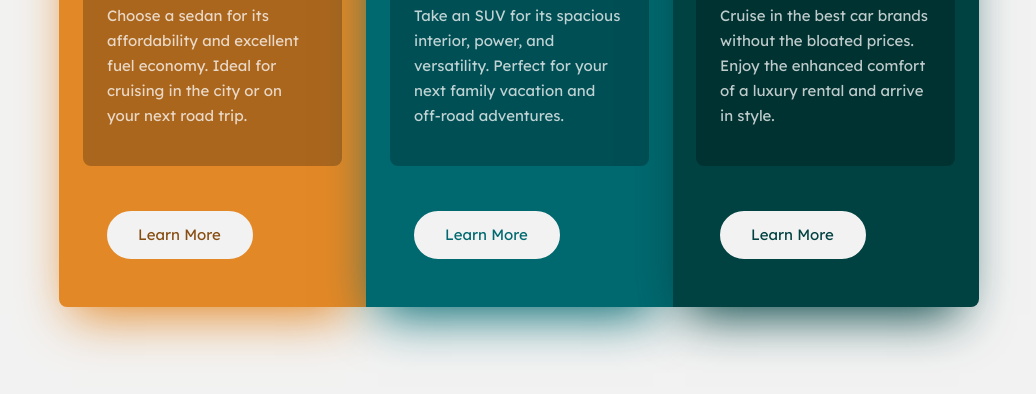
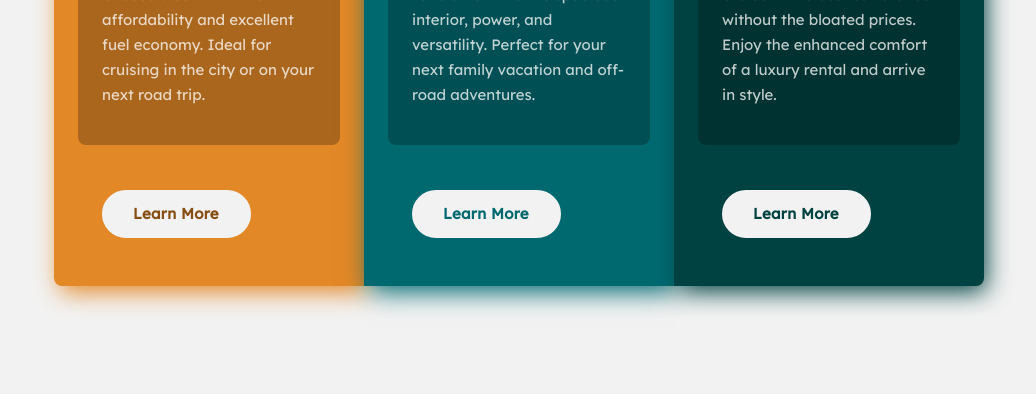
Before and after one commit to haquanq-frontendmentor/3-column-preview-card-component, a website: page app/index.html in a window 1280 px wide. Shown: the part 364-758 px from the top of the page, without its empty margins (121-1157 px from the left). Drawn offline with Linux system fonts and the light colour scheme.

Commit message:
Use more custom variables, re-organize selectors

```diff
--- a/app/main.css
+++ b/app/main.css
@@ -88,7 +88,6 @@ h6 {
     overflow: hidden;
     opacity: 0;
 }
-
 main {
     padding-top: clamp(5.5rem, 10vw + 3rem, 10.6875rem);
     padding-bottom: clamp(5.5rem, 10vw + 3rem, 8.0625rem);
@@ -97,34 +96,25 @@ main {
     font-family: var(--font-main);
     font-size: var(--text-base);
     font-weight: var(--font-medium);
+    display: flex;
+    align-items: center;
+    justify-content: center;
+    padding: 1.5rem;
 }
 .preview__wrapper {
-    width: calc(100vw - 3rem);
     max-width: 34rem;
     margin: 0 auto;
     list-style: none;
     padding-left: 0;
-
-    --item-box-shadow-value: -16px 16px 48px -4px;
+    display: grid;
+    gap: 1.5rem 0;
 }
 .preview__item {
+    --item-shadow-value: -8px 8px 24px -4px;
+    box-shadow: var(--item-shadow-value) var(--item-shadow-color, rgb(109, 109, 109));
+    background-color: var(--item-surface, rgb(176, 176, 176));
+    border-radius: var(--item-border-radius, var(--rounded-sm));
     padding: 3rem;
-    border-radius: var(--rounded-sm);
-}
-.preview__item:not(:last-child) {
-    margin-bottom: 2rem;
-}
-.preview__item:nth-child(1) {
-    background-color: var(--color-orange-500);
-    box-shadow: var(--item-box-shadow-value) var(--color-orange-500);
-}
-.preview__item:nth-child(2) {
-    background-color: var(--color-cyan-500);
-    box-shadow: var(--item-box-shadow-value) var(--color-cyan-500);
-}
-.preview__item:nth-child(3) {
-    background-color: var(--color-cyan-700);
-    box-shadow: var(--item-box-shadow-value) var(--color-cyan-700);
 }
 .preview__icon {
     margin-bottom: 2.125rem;
@@ -176,68 +166,84 @@ main {
     border: 2px solid var(--color-gray-100);
     background-color: var(--color-gray-100);
     padding: 0.875rem 1.875rem 0.9375rem 1.8125rem;
-    transition-property: background-color, color, padding;
-    transition-duration: 300ms;
-    transition-timing-function: ease;
+    color: var(--item-button-foreground, black);
+    font-weight: var(--font-bold);
+    letter-spacing: 0.02em;
 }
 .preview__link--icon {
     position: absolute;
     top: 50%;
     transform: translateY(-50%);
     right: -2rem;
-    transition: right 300ms ease;
     fill: var(--color-gray-100);
 }
-.preview__link:focus-visible {
-    outline: 2px dashed var(--color-gray-100);
-    outline-offset: 4px;
+.preview__item:nth-child(1) {
+    --item-surface: var(--color-orange-500);
+    --item-shadow-color: var(--color-orange-500);
+    --item-button-foreground: var(--color-orange-700);
 }
-.preview__item:nth-child(1) .preview__link {
-    color: var(--color-orange-700);
+.preview__item:nth-child(2) {
+    --item-surface: var(--color-cyan-500);
+    --item-shadow-color: var(--color-cyan-500);
+    --item-button-foreground: var(--color-cyan-500);
 }
-.preview__item:nth-child(2) .preview__link {
-    color: var(--color-cyan-500);
-}
-.preview__item:nth-child(3) .preview__link {
-    color: var(--color-cyan-700);
+.preview__item:nth-child(3) {
+    --item-surface: var(--color-cyan-700);
+    --item-shadow-color: var(--color-cyan-700);
+    --item-button-foreground: var(--color-cyan-700);
 }
 
+@supports selector(:focus-visible) {
+    .preview__link:focus {
+        outline: none;
+    }
+    .preview__link:focus-visible {
+        outline: 3px dashed var(--color-gray-100);
+        outline-offset: 3px;
+    }
+}
 @media (hover: hover) {
     .preview__link:hover {
+        --item-button-foreground: var(--color-gray-100);
         background-color: transparent;
-        color: var(--color-gray-100) !important;
         padding-right: 3.25rem;
     }
     .preview__link:hover .preview__link--icon {
         right: 1.25rem;
     }
 }
+@media (prefers-reduced-motion: no-preference) {
+    .preview__link {
+        transition-property: background-color, color, padding;
+        transition-duration: 300ms;
+        transition-timing-function: ease;
+    }
+    .preview__link--icon {
+        transition: right 300ms ease;
+    }
+}
 @media screen and (min-width: 54em) {
     .preview__wrapper {
-        display: flex;
-        max-width: 57.5rem;
-
-        --item-box-shadow-value: -4px 24px 48px -16px;
+        grid-template-columns: repeat(3, 1fr);
+        max-width: 58.125rem;
     }
     .preview__item {
-        margin: 0 !important;
+        --item-shadow-value: 4px 8px 24px -2px;
     }
     .preview__description {
         margin-bottom: 5.1875rem;
     }
-    .preview__item:first-child {
-        border-radius: var(--rounded-sm) 0 0 var(--rounded-sm);
+    .preview__item:nth-child(1) {
+        --item-border-radius: var(--rounded-sm) 0 0 var(--rounded-sm);
+    }
+    .preview__item:nth-child(2) {
+        --item-border-radius: 0;
+    }
+    .preview__item:nth-child(3) {
+        --item-border-radius: 0 var(--rounded-sm) var(--rounded-sm) 0;
     }
     .preview__link {
         width: fit-content;
         margin: 0;
     }
-    .preview__item:not(:first-child):not(:last-child) {
-        border-radius: 0;
-    }
-    .preview__item:last-child {
-        border-radius: 0 var(--rounded-sm) var(--rounded-sm) 0;
-        max-width: 19.125rem;
-        padding-left: 2.9375rem;
-    }
 }
```
